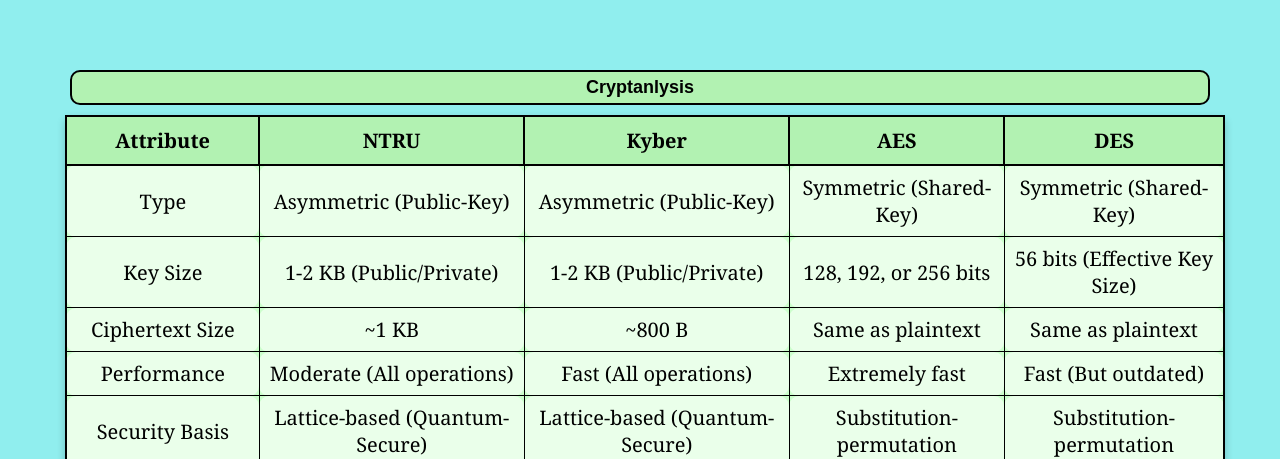
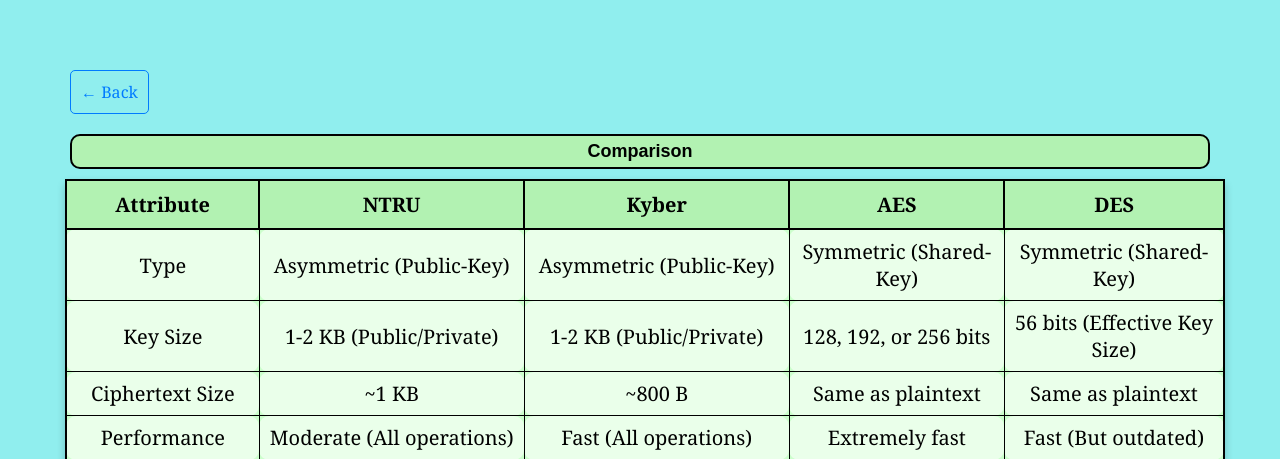
Before and after one commit to Winter-Shade/CrystalsKyber, a Flask app: page /Table in a window 1280 px wide. Shown: the top 459 px of the page. Run offline with Flask 3, Linux system fonts and the light colour scheme; parts of the project's set-up code (start-up, migrations or seed data) failed here and were passed over.

Commit message:
comparison

```diff
--- a/templates/main.html
+++ b/templates/main.html
@@ -41,7 +41,7 @@
     </div>
     <!-- Cryptanalysis Card-->
     <div class="card" style="width: 300px; text-align: center; padding: 20px; border-radius: 10px; box-shadow: 0 4px 8px rgba(0, 0, 0, 0.1); background-color: #f9f9f9;">
-        <h2 style="font-size: 24px; color: #2c3e50;">Cryptanalysis</h2>
+        <h2 style="font-size: 24px; color: #2c3e50;">Comparison</h2>
         <p style="font-size: 16px; color: #7f8c8d;">
             <ul style="font-size: 16px; color: #7f8c8d;text-align: left">
                 <li style="font-size: 16px; color: #7f8c8d;">Kyber</li>
@@ -50,7 +50,7 @@
                 <li style="font-size: 16px; color: #7f8c8d;">DES3</li>
             </ul>
         </p>
-        <a href="/Table" class="gumroad" style="display: inline-block; padding: 10px 20px; background-color: #4CAF50; color: white; border-radius: 5px; text-decoration: none; font-size: 16px;">Go to Cryptanalysis</a>
+        <a href="/Table" class="gumroad" style="display: inline-block; padding: 10px 20px; background-color: #4CAF50; color: white; border-radius: 5px; text-decoration: none; font-size: 16px;">Go to Comparison</a>
     </div>
 </div>
 
--- a/templates/table.html
+++ b/templates/table.html
@@ -7,7 +7,14 @@
     <link rel="stylesheet" href="{{ url_for('static', filename='styles/table_styles.css') }}">
 </head>
 <body>
-    <h1 class="step-name">Cryptanlysis</h1>
+    <!-- Back Button -->
+<div style="display: flex; justify-content: flex-start; padding: 10px;">
+    <a href="javascript:history.back()" style="font-size: 16px; color: #007bff; text-decoration: none; padding: 10px; border: 1px solid #007bff; border-radius: 5px;">
+        ← Back
+    </a>
+</div>
+
+    <h1 class="step-name">Comparison</h1>
     <table class="card">
         <thead >
             <tr>
```
